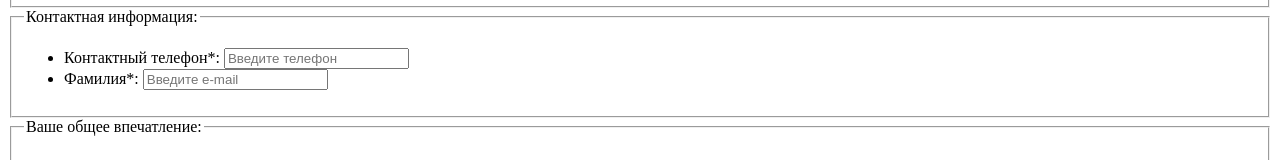
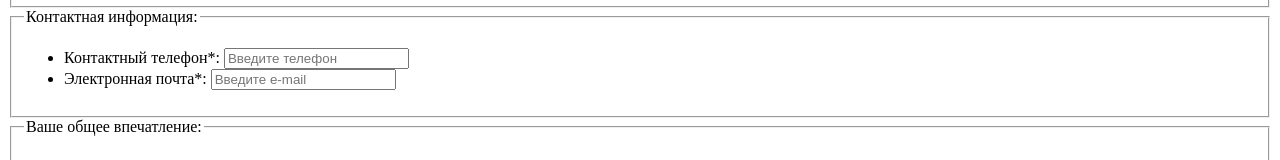
Before and after one commit to artsamoilov/235940-sedona-26, a website: page source/form.html in a window 1280 px wide. Shown: the part 610-770 px from the top of the page. Drawn offline with Linux system fonts and the light colour scheme.

Commit message:
small fix form html markup

```diff
--- a/source/form.html
+++ b/source/form.html
@@ -72,7 +72,7 @@
             <input class="review-group__input contacts contacts__phone" name="phone" id="phone" placeholder="Введите телефон" type="tel" required>
           </li>
           <li class="review-group__item">
-            <label class="review-group__label" for="email">Фамилия*:</label>
+            <label class="review-group__label" for="email">Электронная почта*:</label>
             <input class="review-group__input contacts contacts__phone" name="email" id="email" placeholder="Введите e-mail" type="email" required>
           </li>
         </ul>
```
